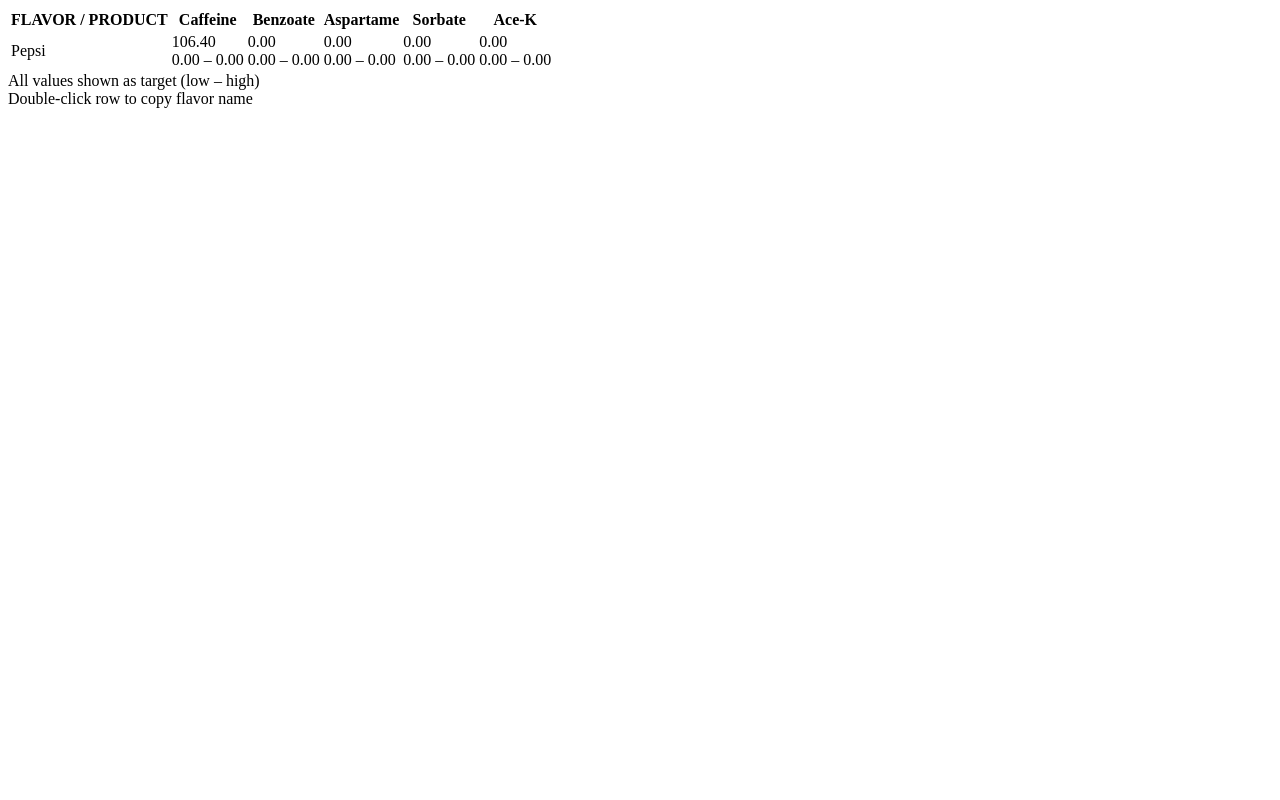
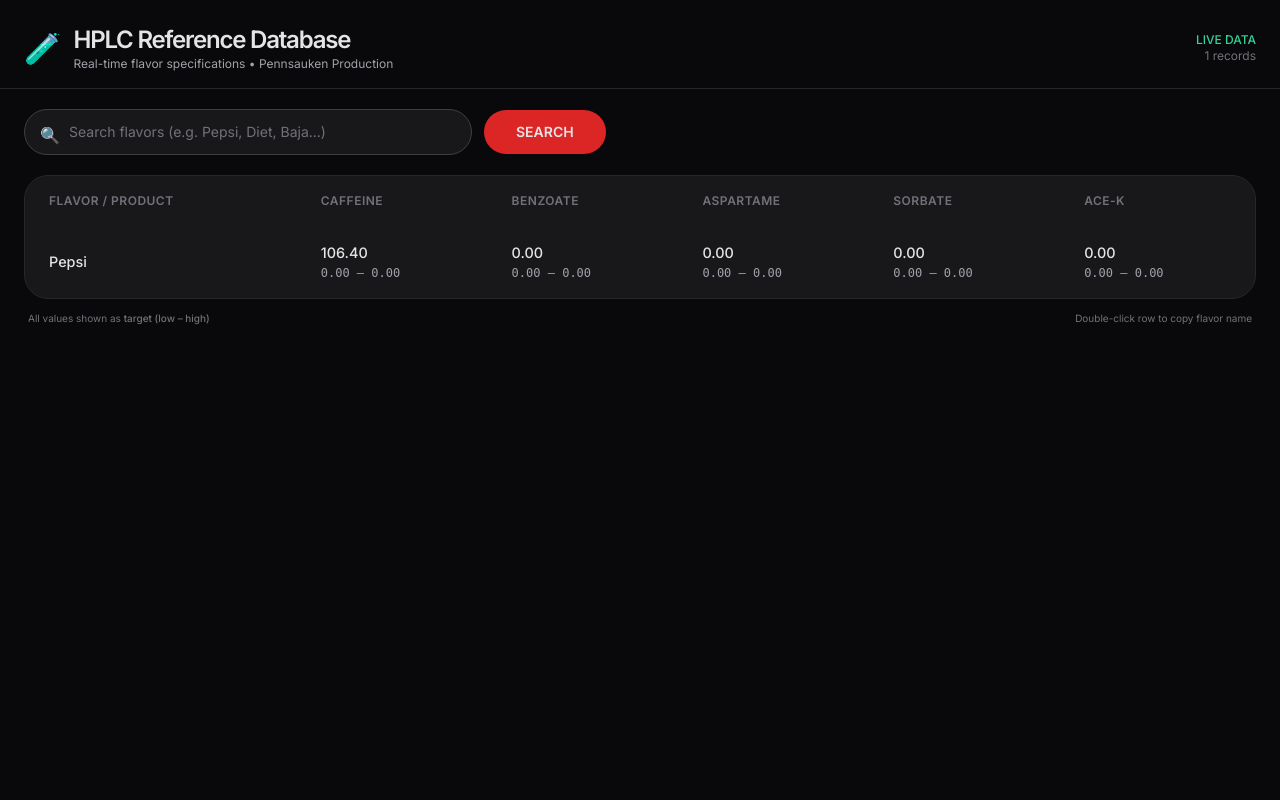
Before and after one commit to pimpy6565/stannews, a Django app: page /screen/search in a window 1280 px wide. Run offline with Django 5.2, Linux system fonts and the light colour scheme; a user stored in the database is signed in; data comes from the database, SQL or seed files in the repository; some libraries are stand-ins or nearby versions.

Commit message:
Update search.html

```diff
--- a/screen/templates/screen/search.html
+++ b/screen/templates/screen/search.html
@@ -1,39 +1,131 @@
+<!DOCTYPE html>
+<html lang="en">
+<head>
+    <meta charset="UTF-8">
+    <meta name="viewport" content="width=device-width, initial-scale=1.0">
+    <title>HPLC Database • Lab Operations</title>
+    <script src="https://cdn.tailwindcss.com"></script>
+    <style>
+        @import url('https://fonts.googleapis.com/css2?family=Inter:wght@400;500;600&amp;family=Space+Grotesk:wght@500;600&amp;display=swap');
+
+        body { font-family: 'Inter', system_ui, sans-serif; }
+
+        .hplc-table {
+            border-collapse: separate;
+            border-spacing: 0;
+        }
+
+        .hplc-table th {
+            background-color: #18181b;
+            position: sticky;
+            top: 0;
+            z-index: 10;
+            font-weight: 600;
+            font-size: 0.75rem;
+            letter-spacing: 0.5px;
+            text-transform: uppercase;
+            color: #71717a;
+        }
+
+        .hplc-table td {
+            font-size: 0.9rem;
+            color: #e4e4e7;
+        }
+
+        .hplc-table tr:hover td {
+            background-color: #27272a;
+        }
+
+        .spec-range {
+            font-size: 0.75rem;
+            color: #a1a1aa;
+            font-family: ui-monospace, monospace;
+        }
+    </style>
+</head>
+<body class="bg-zinc-950 text-zinc-200">
+    <div class="max-w-[1400px] mx-auto">
+        <!-- Header -->
+        <div class="flex items-center justify-between px-6 pt-6 pb-4 border-b border-zinc-800">
+            <div>
+                <div class="flex items-center gap-x-3">
+                    <div class="text-3xl">🧪</div>
+                    <div>
+                        <h1 class="font-semibold text-2xl tracking-tighter">HPLC Reference Database</h1>
+                        <p class="text-xs text-zinc-400">Real-time flavor specifications • Pennsauken Production</p>
+                    </div>
+                </div>
+            </div>
+
+            <div class="text-right text-xs">
+                <div class="text-emerald-400 font-medium">LIVE DATA</div>
+                <div class="text-zinc-500">{{ hplc|length }} records</div>
+            </div>
+        </div>
+
+        <!-- Search -->
+        <div class="px-6 pt-5">
+            <form method="get" class="flex items-center gap-3">
+                <div class="relative flex-1 max-w-md">
+                    <div class="absolute left-4 top-3.5 text-zinc-400">🔍</div>
+                    <input
+                        type="search"
+                        name="q"
+                        value="{{ request.GET.q|default:'' }}"
+                        placeholder="Search flavors (e.g. Pepsi, Diet, Baja...)"
+                        class="w-full bg-zinc-900 border border-zinc-700 focus:border-red-600/60 focus:ring-1 focus:ring-red-600/30 transition pl-11 py-3 rounded-3xl text-sm placeholder:text-zinc-500"
+                        autocomplete="off"
+                    >
+                </div>
+                <button type="submit"
+                        class="px-8 py-3 rounded-3xl bg-red-600 hover:bg-red-700 active:bg-red-800 font-semibold text-sm transition">
+                    SEARCH
+                </button>
+                {% if request.GET.q %}
+                <a href="{% url 'search' %}"
+                   class="px-5 py-3 rounded-3xl border border-zinc-700 hover:bg-zinc-900 text-sm transition">
+                    Clear
+                </a>
+                {% endif %}
+            </form>
+        </div>
+
         <!-- Table -->
         <div class="px-6 py-5">
             <div class="overflow-auto max-h-[calc(100dvh-220px)] border border-zinc-800 rounded-3xl bg-zinc-900">
-        <table class="hplc-table w-full">   <!-- ← removed min-w-[900px] -->
+                <table class="hplc-table w-full">
                     <thead>
                         <tr>
-                    <th class="px-4 py-3 text-left rounded-tl-3xl">FLAVOR / PRODUCT</th>
-                    <th class="px-3 py-3 text-left">Caffeine</th>
-                    <th class="px-3 py-3 text-left">Benzoate</th>
-                    <th class="px-3 py-3 text-left">Aspartame</th>
-                    <th class="px-3 py-3 text-left">Sorbate</th>
-                    <th class="px-3 py-3 text-left rounded-tr-3xl">Ace-K</th>
+                            <th class="px-6 py-4 text-left rounded-tl-3xl">FLAVOR / PRODUCT</th>
+                            <th class="px-5 py-4 text-left">Caffeine</th>
+                            <th class="px-5 py-4 text-left">Benzoate</th>
+                            <th class="px-5 py-4 text-left">Aspartame</th>
+                            <th class="px-5 py-4 text-left">Sorbate</th>
+                            <th class="px-5 py-4 text-left rounded-tr-3xl">Ace-K</th>
                         </tr>
                     </thead>
                     <tbody class="divide-y divide-zinc-800">
                         {% for item in hplc %}
                         <tr>
-                    <td class="px-4 py-3 font-medium text-white">{{ item.name }}</td>
+                            <td class="px-6 py-4 font-medium text-white">{{ item.name }}</td>
 
-                    <td class="px-3 py-3">
+                            <td class="px-5 py-4">
                                 <div class="font-medium">{{ item.caf }}</div>
                                 <div class="spec-range">{{ item.caf_low }} – {{ item.caf_high }}</div>
                             </td>
-                    <td class="px-3 py-3">
+                            <td class="px-5 py-4">
                                 <div class="font-medium">{{ item.benz }}</div>
                                 <div class="spec-range">{{ item.benz_low }} – {{ item.benz_high }}</div>
                             </td>
-                    <td class="px-3 py-3">
+                            <td class="px-5 py-4">
                                 <div class="font-medium">{{ item.asp }}</div>
                                 <div class="spec-range">{{ item.asp_low }} – {{ item.asp_high }}</div>
                             </td>
-                    <td class="px-3 py-3">
+                            <td class="px-5 py-4">
                                 <div class="font-medium">{{ item.sorb }}</div>
                                 <div class="spec-range">{{ item.sorb_low }} – {{ item.sorb_high }}</div>
                             </td>
-                    <td class="px-3 py-3">
+                            <td class="px-5 py-4">
                                 <div class="font-medium">{{ item.ace }}</div>
                                 <div class="spec-range">{{ item.ace_low }} – {{ item.ace_high }}</div>
                             </td>
@@ -60,3 +152,22 @@
                 </div>
             </div>
         </div>
+    </div>
+
+    <script>
+        // Simple row copy helper
+        document.querySelectorAll('tbody tr').forEach(row => {
+            row.addEventListener('dblclick', () => {
+                const flavor = row.querySelector('td')?.textContent?.trim();
+                if (flavor) {
+                    navigator.clipboard.writeText(flavor).then(() => {
+                        const original = row.style.backgroundColor;
+                        row.style.backgroundColor = '#27272a';
+                        setTimeout(() => row.style.backgroundColor = original, 600);
+                    });
+                }
+            });
+        });
+    </script>
+</body>
+</html>
```
Lines whose indentation alone changed are shown as unchanged.
